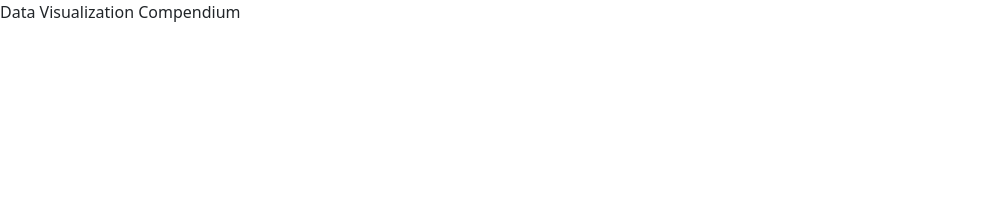
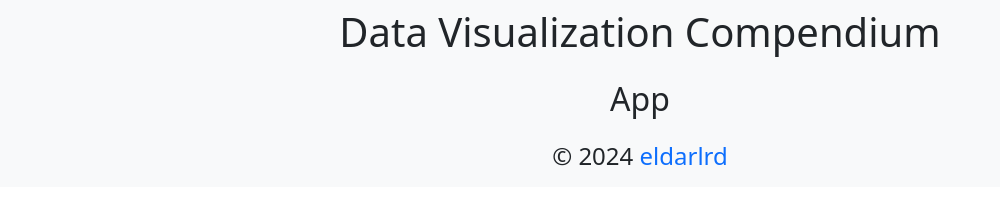
Before and after one commit to eldarlrd/data-visualization, a website built with Vite: page index.html in a window 1280 px wide. Shown: the whole page, without its empty margins (0-1000 px from the left). Built offline with nearby package versions, Linux system fonts and the light colour scheme.

Commit message:
init: restructure

```diff
--- a/index.html
+++ b/index.html
@@ -24,7 +24,7 @@
   </head>
 
   <body>
-    <div id='root'></div>
+    <div id='root' class='bg-light'></div>
     <script type='module' src='src/main.ts'></script>
   </body>
 </html>
--- a/package.json
+++ b/package.json
@@ -1,7 +1,7 @@
 {
   "name": "data-visualization",
   "private": true,
-  "version": "0.0.3",
+  "version": "0.0.4",
   "type": "module",
   "keywords": [
     "data visualization"
--- /dev/null
+++ b/src/App.ts
@@ -0,0 +1,7 @@
+export const App = (): string => `
+  <main class='py-2'>
+    <h2 class='text-center user-select-none'>
+      App
+    </h2>
+  </main>
+`;
--- a/src/banners/header.ts
+++ /dev/null
@@ -1,5 +0,0 @@
-export const Header = (): string => `
-  <header>
-    Data Visualization Compendium
-  </header>
-`;
--- /dev/null
+++ b/src/features/banners/Footer.ts
@@ -0,0 +1,16 @@
+export const Footer = (): string => `
+  <footer class='py-2'>
+    <h4 class='text-center user-select-none'>
+      © 2024
+      <a
+        class='link-primary link-offset-2 link-underline-opacity-0 link-underline-opacity-75-hover'
+        title='Source'
+        target='_blank'
+        type='text/html'
+        rel='author external noreferrer'
+        href='https://github.com/eldarlrd/data-visualization'>
+        eldarlrd
+      </a>
+    </h4>
+  </footer>
+`;
--- /dev/null
+++ b/src/features/banners/Header.ts
@@ -0,0 +1,7 @@
+export const Header = (): string => `
+  <header class='py-2'>
+    <h1 class='text-center user-select-none'>
+      Data Visualization Compendium
+    </h1>
+  </header>
+`;
--- a/src/main.ts
+++ b/src/main.ts
@@ -20,13 +20,17 @@
 
 import 'bootstrap/scss/bootstrap.scss';
 
-import { Header } from '@/banners/header.ts';
+import { App } from '@/App.ts';
+import { Footer } from '@/features/banners/Footer.ts';
+import { Header } from '@/features/banners/Header.ts';
 
 const root = document.getElementById('root');
 
 if (root)
   root.innerHTML = `
     ${Header()}
+    ${App()}
+    ${Footer()}
   `;
 
 // Easter Egg
```
Also changed, not shown: src/banners/footer.ts (deleted).
